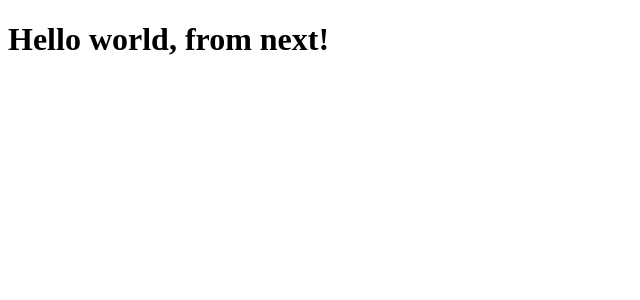
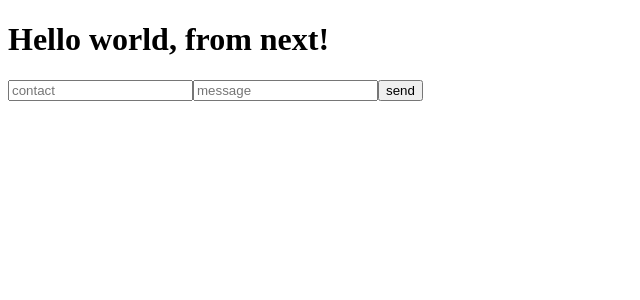
Before and after one commit to niapsso/zanpakutou, a Next.js app: page / in a window 1280 px wide. Shown: the top 300 px of the page, without its empty margins (0-640 px from the left). Built offline with nearby package versions, Linux system fonts and the light colour scheme.

Commit message:
feat: basic integration w aws lambda to email sending

```diff
--- a/pages/api/hello.ts
+++ /dev/null
@@ -1,13 +0,0 @@
-// Next.js API route support: https://nextjs.org/docs/api-routes/introduction
-import type { NextApiRequest, NextApiResponse } from "next";
-
-type Data = {
-  name: string;
-};
-
-export default function handler(
-  req: NextApiRequest,
-  res: NextApiResponse<Data>
-) {
-  return res.status(200).json({ name: "John Doe" });
-}
--- /dev/null
+++ b/pages/api/mail/index.ts
@@ -0,0 +1,26 @@
+import { NextApiRequest, NextApiResponse } from "next";
+
+import sendMail from "../../../utils/sendMail";
+import { ResponseFunctions } from "../../../utils/types";
+
+const handler = async (req: NextApiRequest, res: NextApiResponse) => {
+  const method = req.method as keyof ResponseFunctions;
+
+  const handleReq: ResponseFunctions = {
+    POST: async (req: NextApiRequest, res: NextApiResponse) => {
+      return res.json(
+        await sendMail(req.body).catch((error) =>
+          res.status(400).json({ error })
+        )
+      );
+    },
+  };
+
+  const response = handleReq[method];
+
+  if (response) return response(req, res);
+
+  return res.status(405).json({ error: "Method not allowed" });
+};
+
+export default handler;
--- a/pages/index.tsx
+++ b/pages/index.tsx
@@ -1,7 +1,33 @@
 import type { NextPage } from "next";
 import Head from "next/head";
+import { useState, FormEvent } from "react";
 
 const Home: NextPage = () => {
+  const [contact, setContact] = useState("");
+  const [message, setMessage] = useState("");
+
+  const handleSubmit = async (e: FormEvent<HTMLFormElement>) => {
+    e.preventDefault();
+
+    const payload = {
+      contact,
+      message,
+    };
+
+    const res = await fetch("/api/mail/", {
+      headers: {
+        Accept: "application/json",
+        "Content-type": "application/json",
+      },
+      method: "POST",
+      body: JSON.stringify(payload),
+    })
+      .then((res) => res.json())
+      .catch(console.log);
+
+    console.log(res);
+  };
+
   return (
     <div>
       <Head>
@@ -10,6 +36,19 @@ const Home: NextPage = () => {
         <link rel="icon" href="/favicon.ico" />
       </Head>
       <h1>Hello world, from next!</h1>
+      <form onSubmit={handleSubmit}>
+        <input
+          placeholder="contact"
+          onChange={({ target: { value } }) => setContact(value)}
+          value={contact}
+        />
+        <input
+          placeholder="message"
+          onChange={({ target: { value } }) => setMessage(value)}
+          value={message}
+        />
+        <button type="submit">send</button>
+      </form>
     </div>
   );
 };
--- /dev/null
+++ b/utils/sendMail.ts
@@ -0,0 +1,20 @@
+import "dotenv/config";
+
+interface sendMailProps {
+  contact: string;
+  message: string;
+}
+
+const sendMail = async (payload: sendMailProps) =>
+  await fetch(process.env.LAMBDA_API_URL as string, {
+    headers: {
+      Accept: "application/json",
+      "Content-type": "application/json",
+    },
+    method: "POST",
+    body: JSON.stringify(payload),
+  })
+    .then((res) => res.json())
+    .catch(console.log);
+
+export default sendMail;
```
